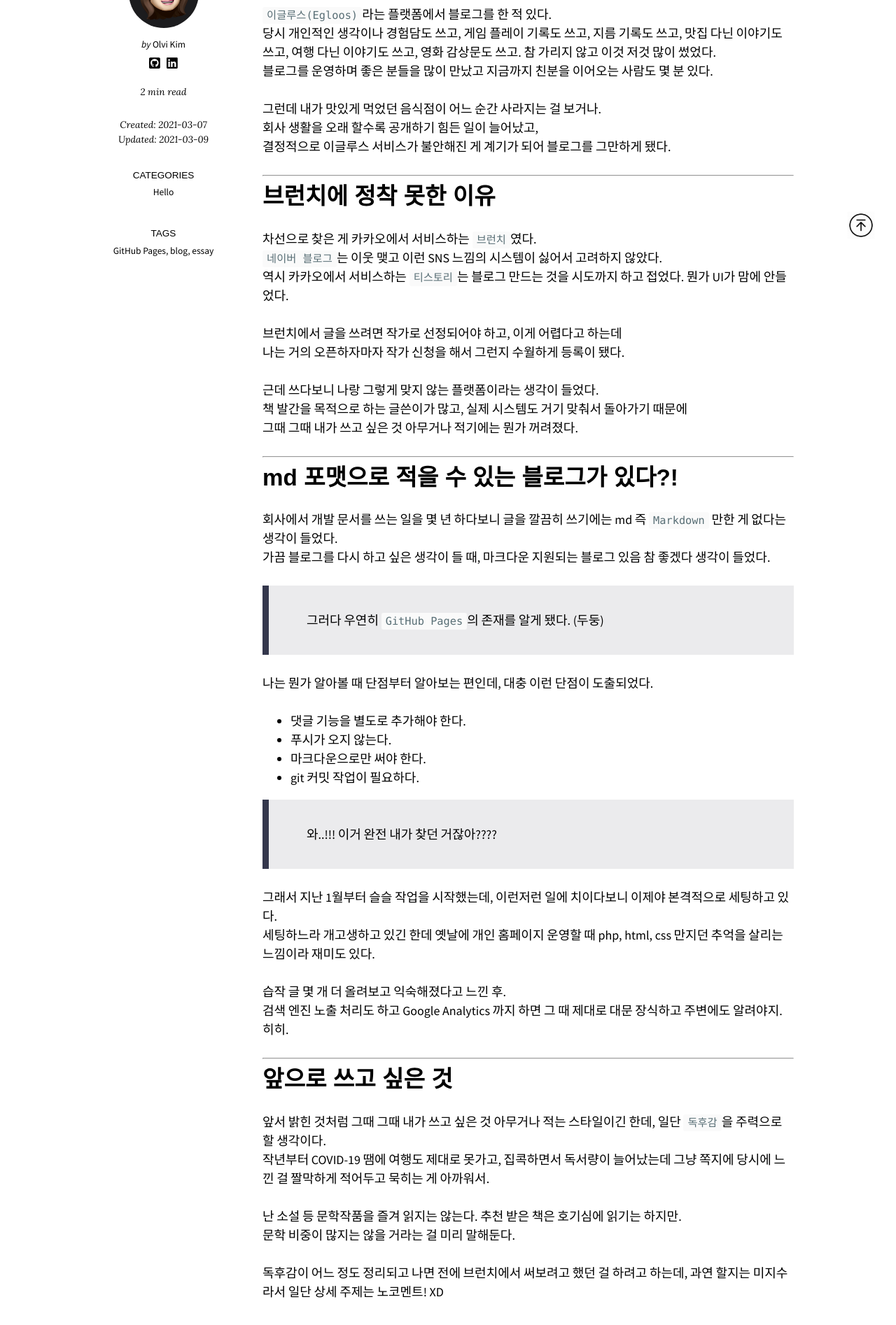
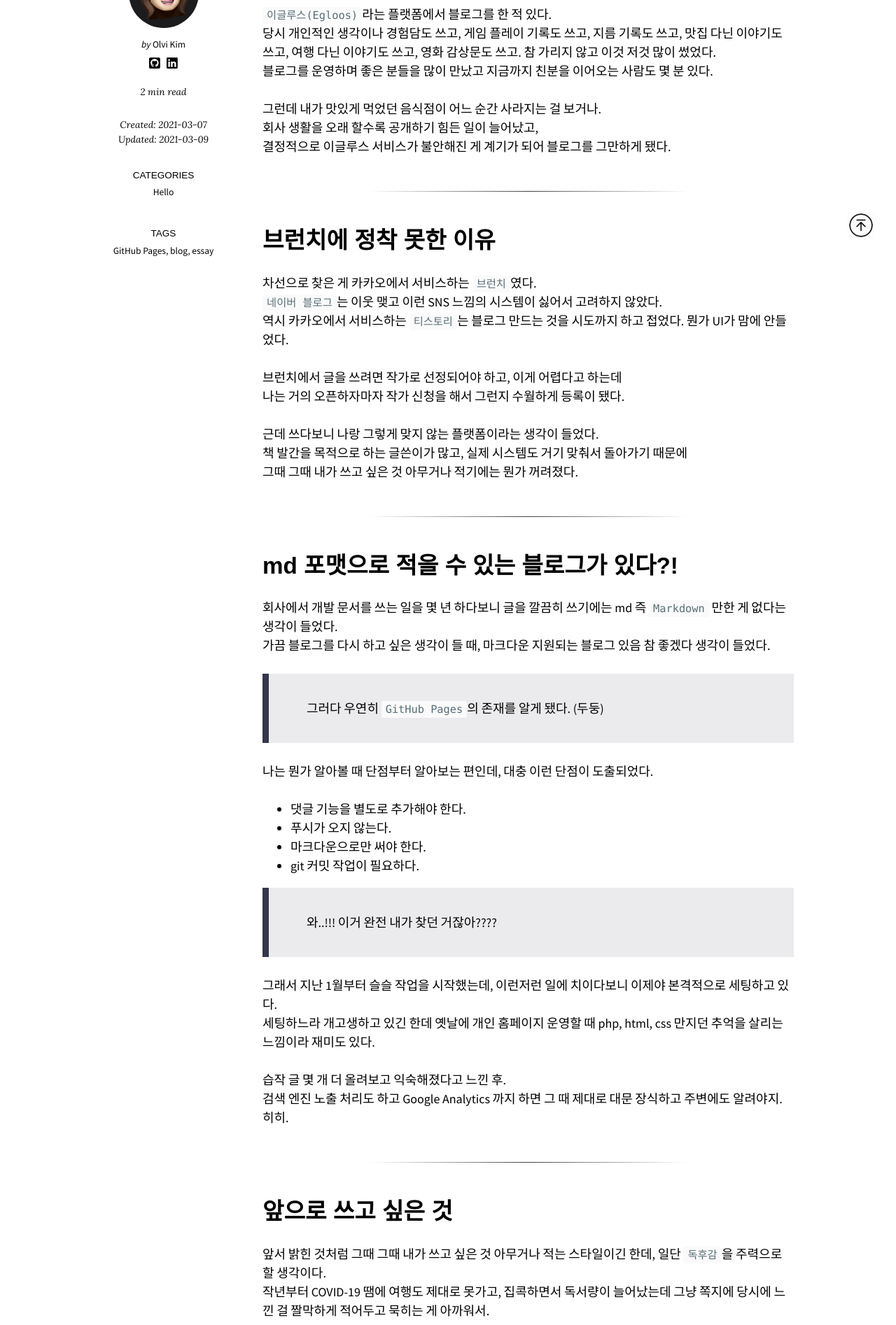
Before and after one commit to olvimama/olvimama.github.io, a Jekyll site: the page built from _posts/2021-03-07-hello-world.md, in a window 1280 px wide. Shown: the part 528-2422 px from the top of the page at 70% size. Built offline with Jekyll 4.4.1, drawn with Linux system fonts in a browser that asks for light colours; nearby versions of some CDN libraries.

Commit message:
hr 태그 커스터마이징

```diff
--- a/_sass/so-simple/_page.scss
+++ b/_sass/so-simple/_page.scss
@@ -278,6 +278,15 @@
       width: auto;
       margin: 0;
     }
+
+    // [olvi-2021-05-04] customized hr tag
+    hr {
+      border: 0;
+      height: 1px;
+      background-image: linear-gradient(to right, rgba(0, 0, 0, 0) 20%, rgba(0, 0, 0, 0.75) 50%, rgba(0, 0, 0, 0) 80%);
+      margin-top: 50px;
+      margin-bottom: 50px;
+    }
   }
 
   .page-share {
```
